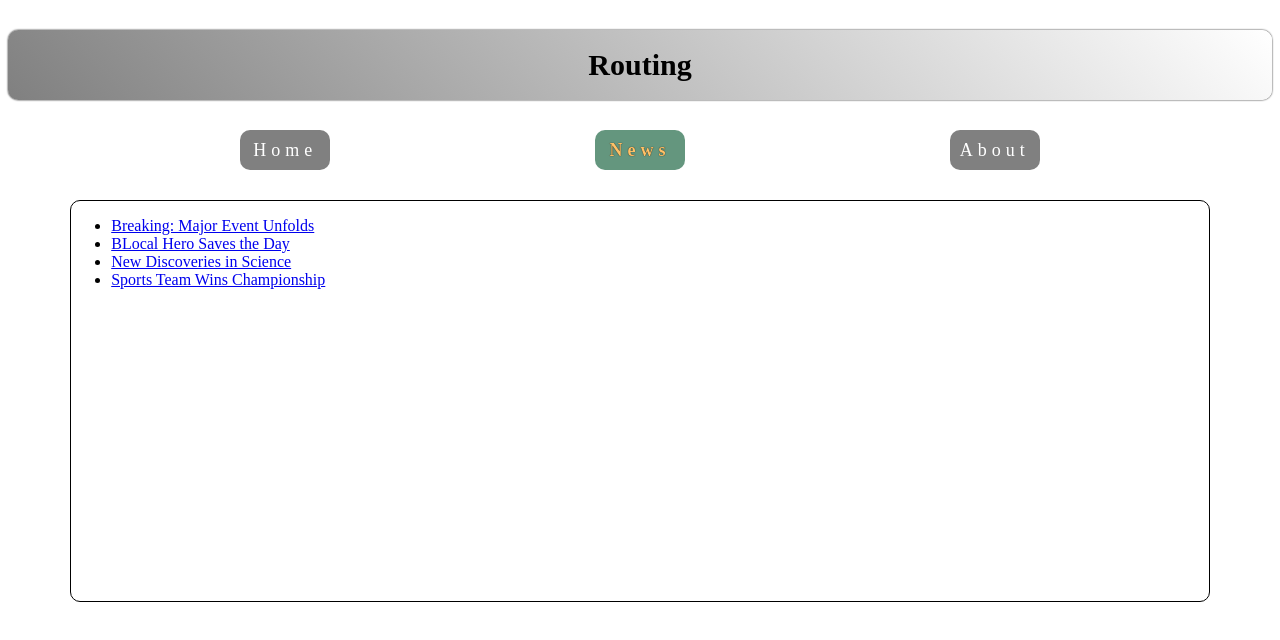
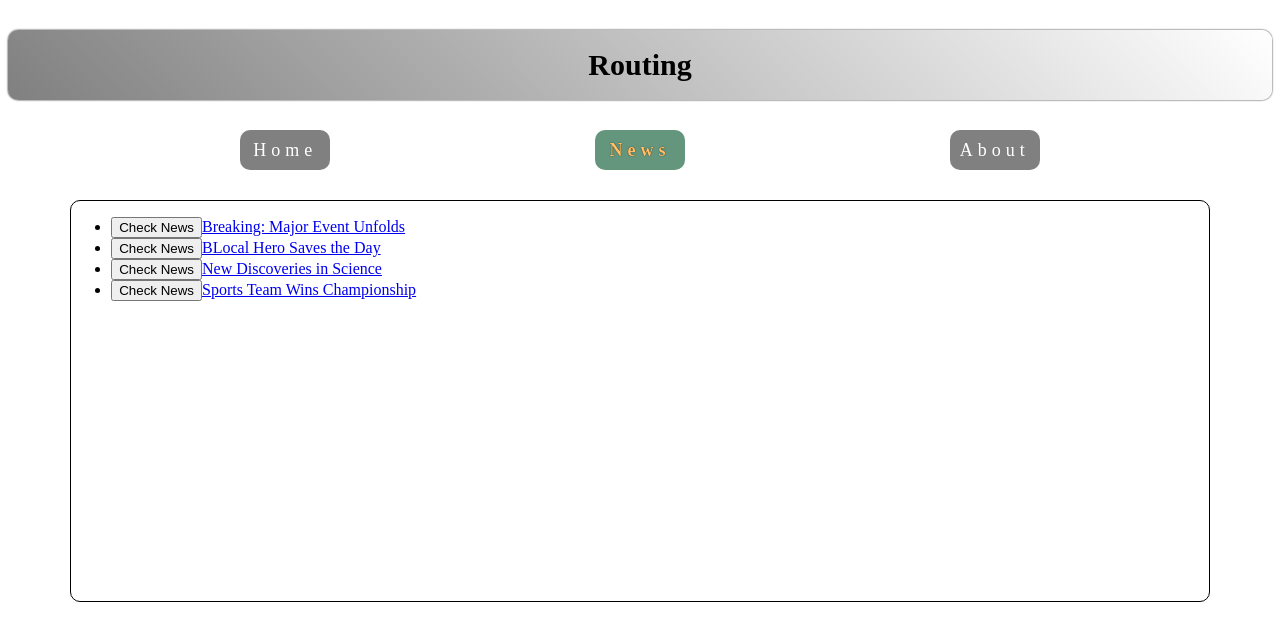
Before and after one commit to KickaStone/hello_vue3, a Vue app: page /news in a window 1280 px wide. Shown: the top 640 px of the page. Built offline with nearby package versions, Linux system fonts and the light colour scheme.

Commit message:
P40: Routing - Routing without <RouterLink>. Programming routing. Redirecting.

```diff
--- a/src/components/Home.vue
+++ b/src/components/Home.vue
@@ -1,5 +1,12 @@
 <script setup lang="ts">
+  import {onMounted} from "vue";
+  import {useRouter} from "vue-router";
 
+  const router = useRouter();
+  onMounted(() => {
+    setTimeout(() => {
+      router.push("/news"); // push, path
+    },3000)})
 </script>
 
 <template>
--- a/src/components/News.vue
+++ b/src/components/News.vue
@@ -1,5 +1,6 @@
 <script setup lang="ts">
   import {reactive} from "vue";
+  import {useRouter} from "vue-router";
 
   const newsList = reactive([
     {id: 'news1', title: "Breaking: Major Event Unfolds", content: "In a surprising turn of events, details are emerging about a significant incident that has caught the public's attention."},
@@ -8,6 +9,25 @@
     {id: 'news4', title: "Sports Team Wins Championship", content: "In an exciting finale, the local sports team clinched the championship title against all odds."},
   ]);
 
+  const router = useRouter();
+
+  interface NewsInter{
+    id: string;
+    title: string,
+    content: string;
+  }
+
+  function showNewsDetails(news: NewsInter){
+    router.push({
+      name: 'Details',  // cannot use 'path'
+      params: {
+        id: news.id,
+        title: news.title,
+        content: news.content
+      }
+    })
+  }
+
 </script>
 
 <template>
@@ -15,6 +35,7 @@
 <!--    display news titles -->
     <ul>
       <li v-for="news in newsList" :key="news.id">
+        <button @click="showNewsDetails(news)">Check News</button>
         <RouterLink :to="{
           name: 'Details',  // cannot use 'path'
           params: {
--- a/src/router/index.ts
+++ b/src/router/index.ts
@@ -43,6 +43,11 @@ const router     = createRouter({
             name: "About",
             path: "/about",
             component: About
+        },
+        {
+            // redirecting routing
+            path: "/",
+            redirect: "/home",
         }
     ]
 })
```
